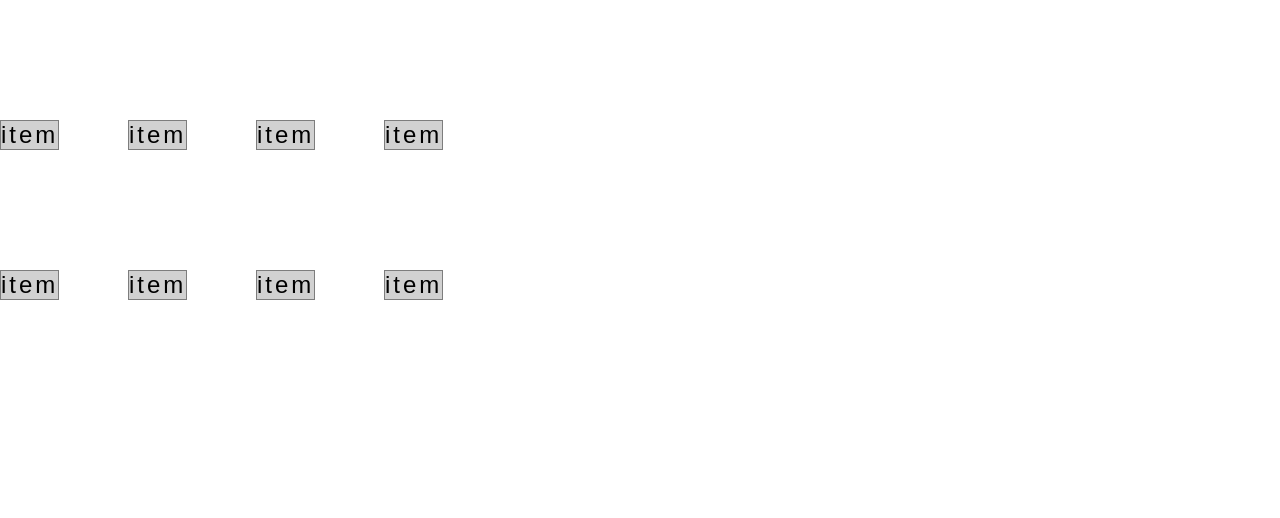
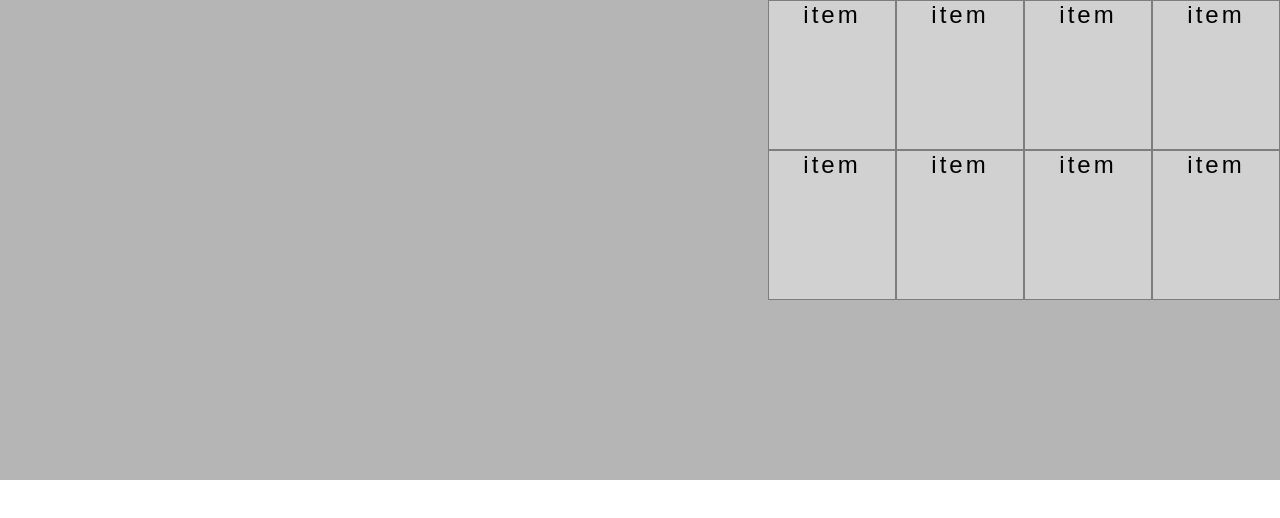
Before and after one commit to joepasss/sass_study, a React (Create React App) app in the folder grid-layout/: page / in a window 1280 px wide. Shown: the top 518 px of the page. Built offline with nearby package versions, Linux system fonts and the light colour scheme.

Commit message:
grid alignment (justify-items, align-items, place-items)

```diff
--- a/grid-layout/src/sections/gridContainer/gridContainer.scss
+++ b/grid-layout/src/sections/gridContainer/gridContainer.scss
@@ -1,16 +1,14 @@
 @import '../../styles/global.scss';
 
 section.grid-container {
-  height: 100vh;
-
+  height: 60vh;
   display: grid;
 
   grid-template-columns: repeat(4, 10%);
   grid-template-rows: repeat(2, 150px);
+  background-color: rgb(181, 181, 181);
 
-  background-color: rgb(255, 255, 255);
-
-  place-items: end start;
+  place-content: start end;
 
   div.item {
     font-size: 1.5rem;
```
Also changed, not shown: 1 other file (tests, documents, lock files or other folders).
